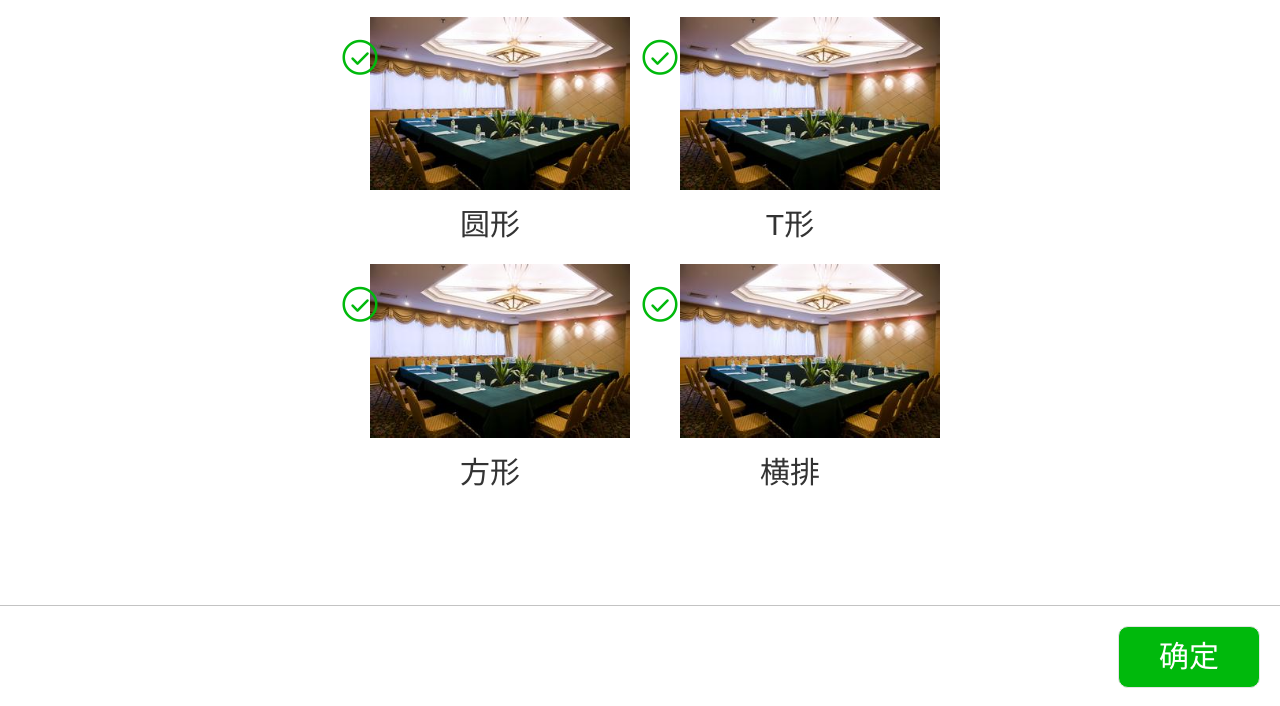
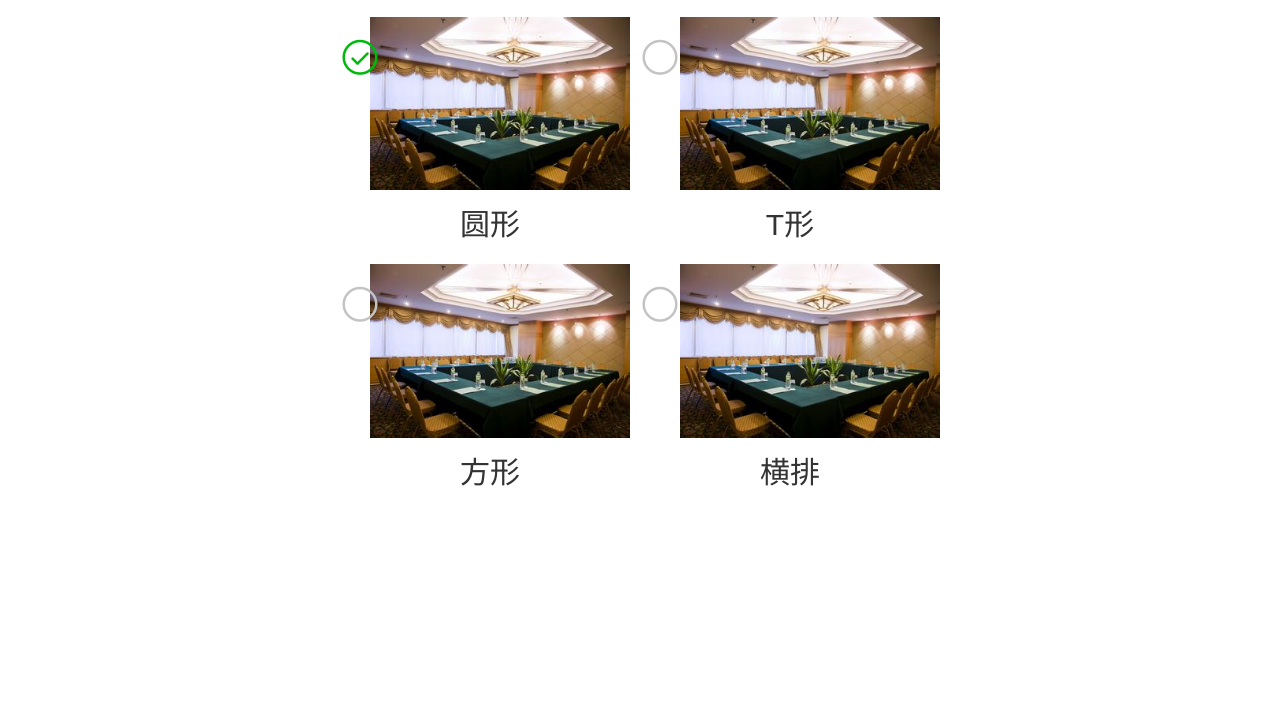
Before and after one commit to 15101140405/CRM, a plain HTML site: page crm_web/meeting_select_layout.html in a window 1280 px wide. Shown: the part 94-800 px from the top of the page. Drawn offline with Linux system fonts and the light colour scheme.

Commit message:
单选、去掉确定
1、图片单选
2、去掉底部确定

```diff
--- a/crm_web/meeting_select_layout.html
+++ b/crm_web/meeting_select_layout.html
@@ -26,19 +26,19 @@
   			</div>
   			<i>圆形</i>
   		</li>
-  		<li class="pic_ulist_item round_select round_select_selected">
+  		<li class="pic_ulist_item round_select">
   			<div class="img_bar">
   				<img src="images/meeting_layout.jpg"/>
   			</div>
   			<i>T形</i>
   		</li>
-  		<li class="pic_ulist_item round_select round_select_selected">
+  		<li class="pic_ulist_item round_select">
   			<div class="img_bar">
   				<img src="images/meeting_layout.jpg"/>
   			</div>
   			<i>方形</i>
   		</li>
-  		<li class="pic_ulist_item round_select round_select_selected">
+  		<li class="pic_ulist_item round_select">
   			<div class="img_bar">
   				<img src="images/meeting_layout.jpg"/>
   			</div>
@@ -46,12 +46,17 @@
   		</li>
   	</ul>
   </div>
-  <div class="bottom_fixed_bar">
-    <a class="r_btn">确定</a>
-  </div>
+
 </article>
 <script src="js/zepto.min.js"></script>
 <script src="js/zepto.cookie.js"></script>
+
+<script>
+$('.pic_ulist_item').on('click',function(){
+        $('.pic_ulist_item').removeClass('round_select_selected');
+        $(this).addClass('round_select_selected');
+    })
+</script>
 <!-- 搜索的交互方案待定 -->
 <script src="js/search.js"></script>
 </body>
```
